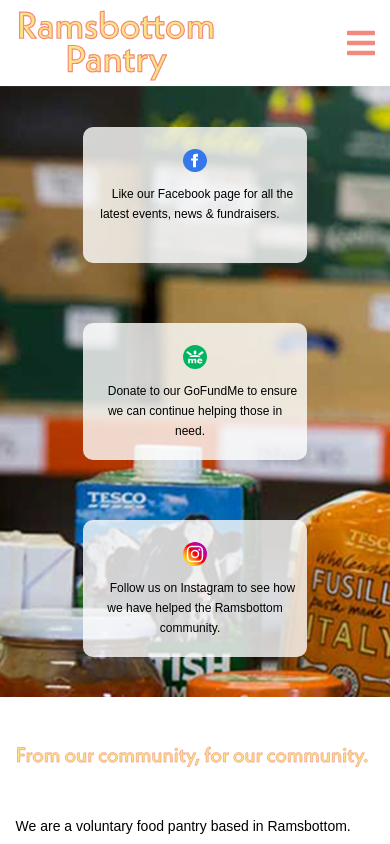
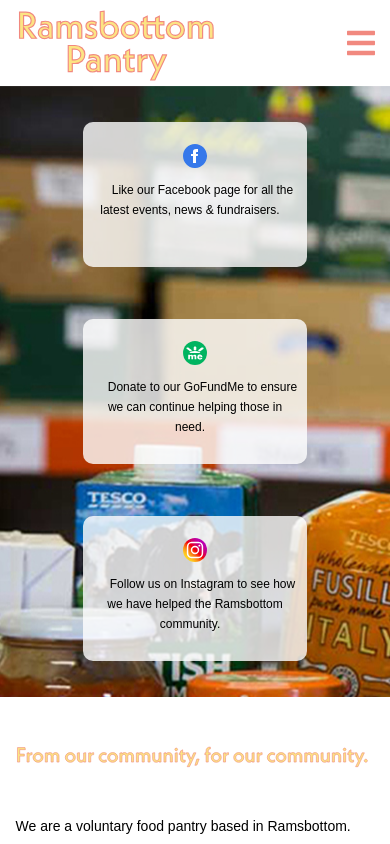
Before and after one commit to jbram-js/ramsbottom-pantry, a React (Create React App) app: page / in a window 390 px wide. Shown: the top 844 px of the page. Built offline with nearby package versions, Linux system fonts and the light colour scheme.

Commit message:
padding on landing page cards

```diff
--- a/src/styles/About.scss
+++ b/src/styles/About.scss
@@ -114,7 +114,7 @@
     flex-direction: column;
     align-items: center;
     width: 55vw;
-    height: 15vh;
+    height: 16vh;
     padding: 5px;
     overflow: hidden;
   }
```
